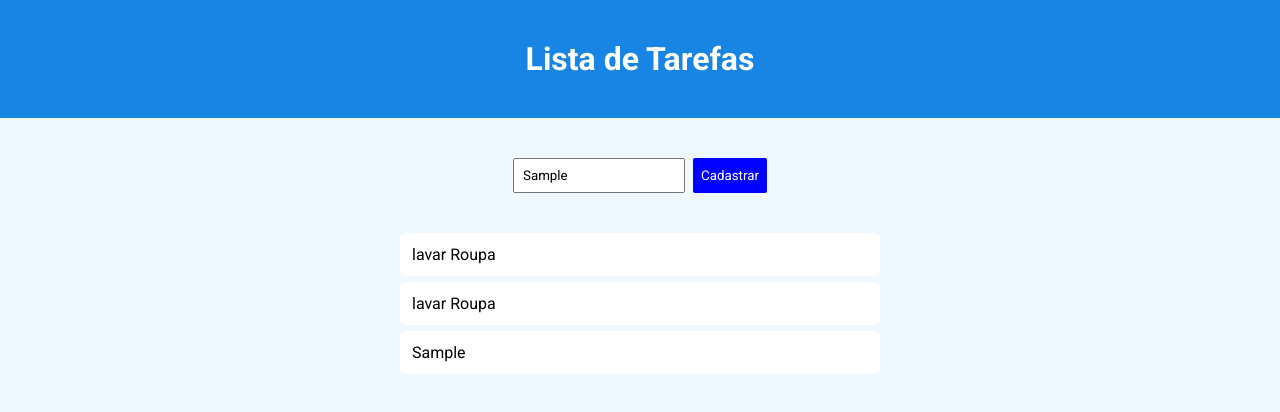
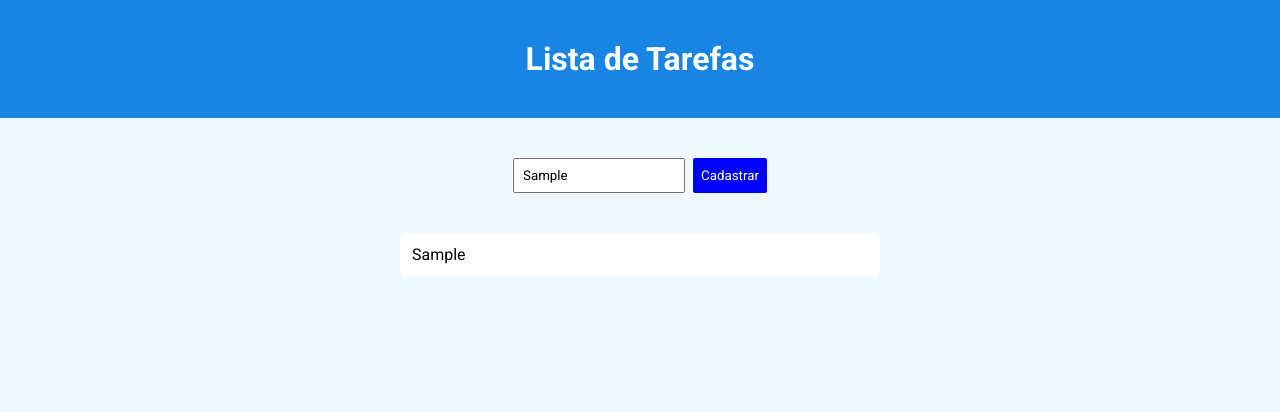
Before and after one commit to Jonatan1103/curso_ebac_frontend, a plain HTML site: page exercicio-jquery/index.html in a window 1280 px wide. Both pictures are taken after typing "Sample" into the empty fields and a click on the button "Cadastrar". Drawn offline with nearby package versions, Linux system fonts and the light colour scheme.

Commit message:
finalizado

```diff
--- a/exercicio-jquery/index.html
+++ b/exercicio-jquery/index.html
@@ -24,12 +24,6 @@
       </form>
 
       <ul>
-        <li>
-          lavar Roupa
-        </li>
-        <li>
-          lavar Roupa
-        </li>
       </ul>
     </main>
   </div>
--- a/exercicio-jquery/main.css
+++ b/exercicio-jquery/main.css
@@ -61,6 +61,7 @@ ul {
 }
 
 ul li {
+  display: none;
   cursor: pointer;
   background-color: #fff;
   border-radius: 6px;
--- a/exercicio-jquery/main.js
+++ b/exercicio-jquery/main.js
@@ -5,19 +5,25 @@ $(document).ready(function() {
     event.preventDefault()
 
     const nomeTarefa = $('#nome-tarefa').val()
-    const novaTarefa = $('<li style="display: none"></li>')
+    const novaLista = $('<li></li>')
+    $(`<li>${nomeTarefa}</li>`)
 
     if(tarefas.includes(nomeTarefa)) {
       alert('Tarefa já cadastrada')
       $(nomeTarefa).val('')
 
     } else {
-      $(`<p>${nomeTarefa}</p>`).appendTo(novaTarefa)
-      $(novaTarefa).appendTo('ul')
-      $(novaTarefa).fadeIn(150)
+      $(`<p>${nomeTarefa}</p>`).appendTo(novaLista)
+      $(novaLista).appendTo('ul')
+      $(novaLista).fadeIn(150)
       $(nomeTarefa).val('')
 
       tarefas.push(nomeTarefa)
     }
+
+    $('li').on('click', function(event) {
+      const element = event.target
+      $(element).css("text-decoration","line-through")
+    })
   })
 })
```
